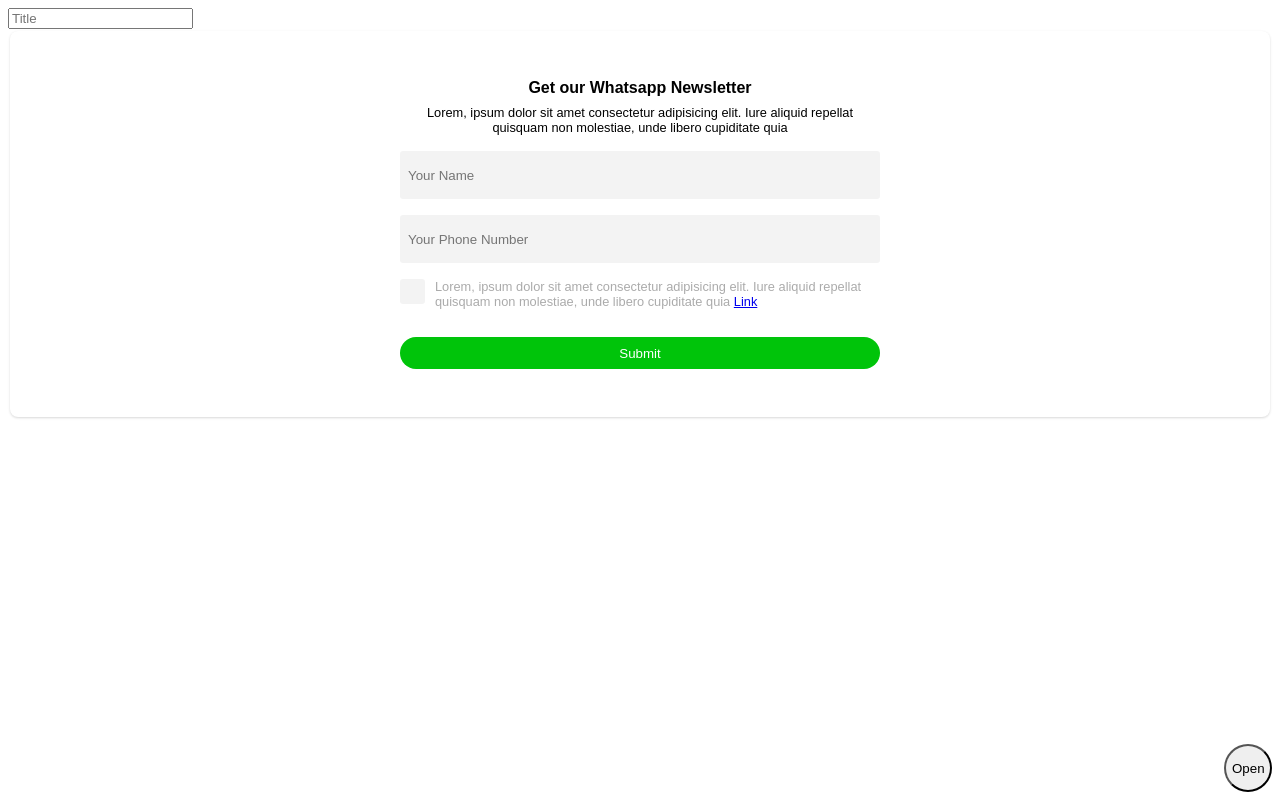
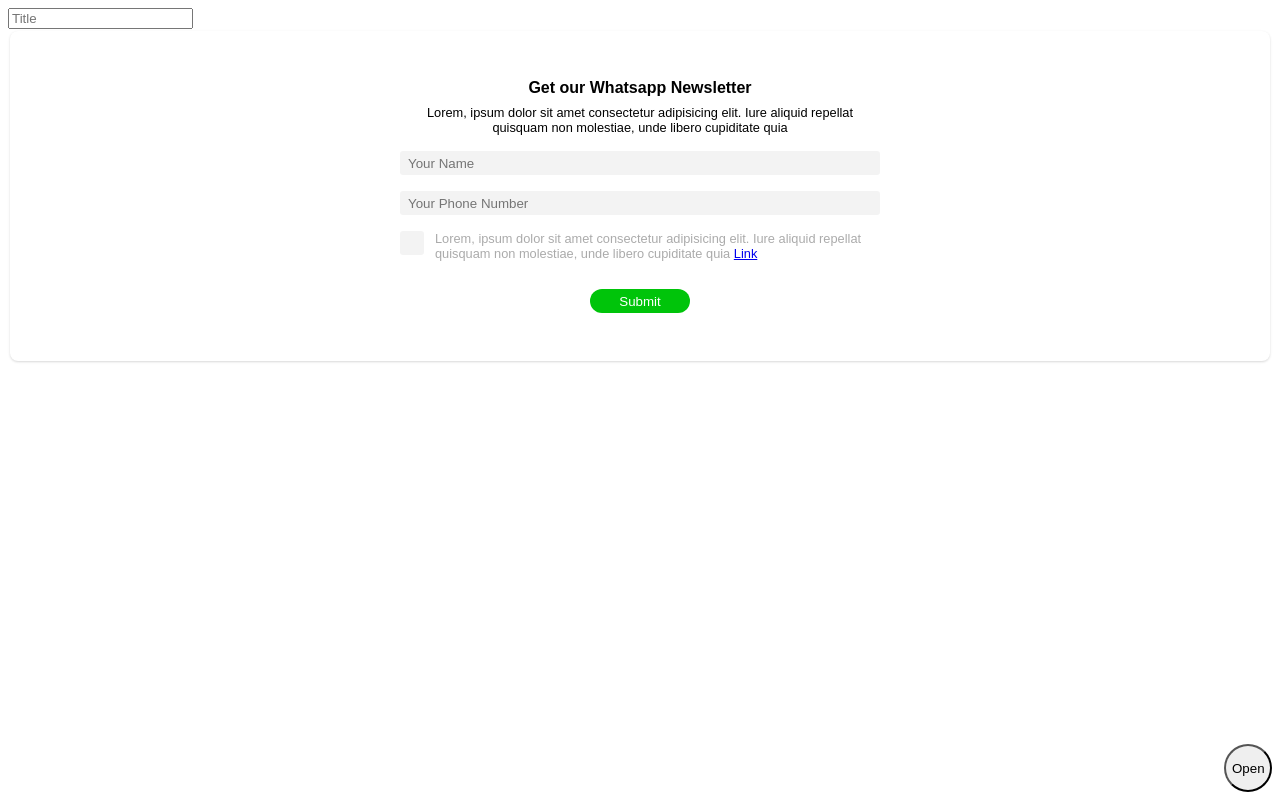
Before and after one commit to datrinh/satellite-svelte, a Svelte app: page / in a window 1280 px wide. Built offline with nearby package versions, Linux system fonts and the light colour scheme.

Commit message:
adust sizing and styling

```diff
--- a/src/components/BaseCheckbox.svelte
+++ b/src/components/BaseCheckbox.svelte
@@ -47,8 +47,8 @@
       position: absolute;
       top: 0;
       left: 0;
-      height: 25px;
-      width: 25px;
+      height: 1.5rem;
+      width: 1.5rem;
       border-radius: $input-radius;
       background-color: $gray-light;
     }
--- a/src/components/BaseInput.svelte
+++ b/src/components/BaseInput.svelte
@@ -13,7 +13,7 @@
     background-color: $gray-light;
     border: none;
     margin-bottom: 16px;
-    height: 3rem;
+    height: $input-height;
     border-radius: $input-radius;
   }
 </style>
--- a/src/components/CtaButton.svelte
+++ b/src/components/CtaButton.svelte
@@ -10,6 +10,7 @@
   @import "../styles/variables";
 
   button {
+    box-sizing: border-box;
     padding: 0.5rem;
     cursor: pointer;
     background-color: $green-whatsapp;
@@ -17,5 +18,9 @@
     border: none;
     color: white;
     height: $button-height;
+    display: flex;
+    align-items: center;
+    justify-content: center;
+    width: 100px;
   }
 </style>
--- a/src/satellites/NewsletterOptIn.svelte
+++ b/src/satellites/NewsletterOptIn.svelte
@@ -38,7 +38,9 @@
         <a href={privacyPolicyLink} target="_blank">Link</a>
       </CCheckbox>
 
-      <CtaButton type="submit">{ctaButtonLabel}</CtaButton>
+      <div class="center">
+        <CtaButton type="submit">{ctaButtonLabel}</CtaButton>
+      </div>
     </form>
   {:else}
     <NewsletterOptInSuccess />
--- a/src/styles/_helpers.scss
+++ b/src/styles/_helpers.scss
@@ -1,3 +1,9 @@
 .gap {
   margin-bottom: 1rem;
 }
+
+.center {
+  display: flex;
+  align-items: center;
+  justify-content: center;
+}
--- a/src/styles/_variables.scss
+++ b/src/styles/_variables.scss
@@ -5,8 +5,8 @@
 
 // Sizes
 $newsletter-content: 576px;
-$input-height: 32px;
-$button-height: 32px;
+$input-height: 1.5rem;
+$button-height: 1.5rem;
 
 // Form
 $input-radius: 0.2rem;
```
